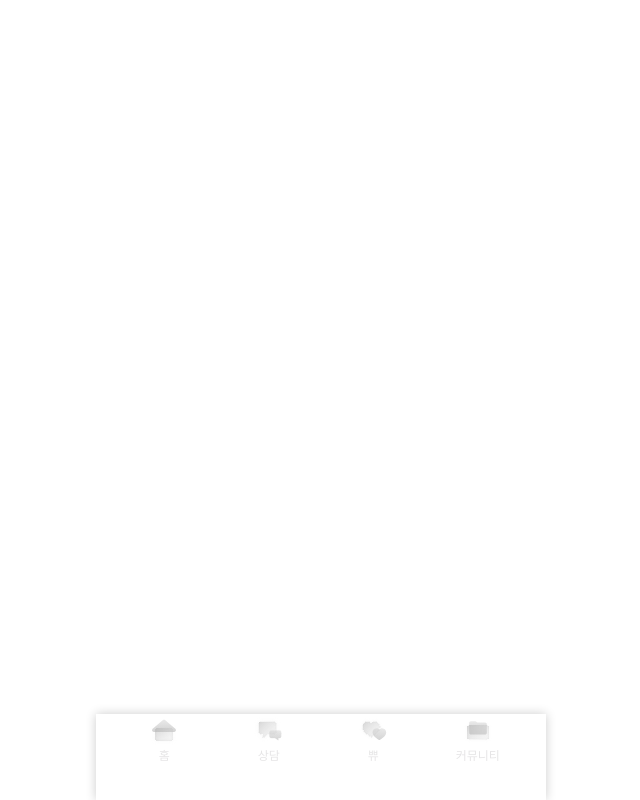
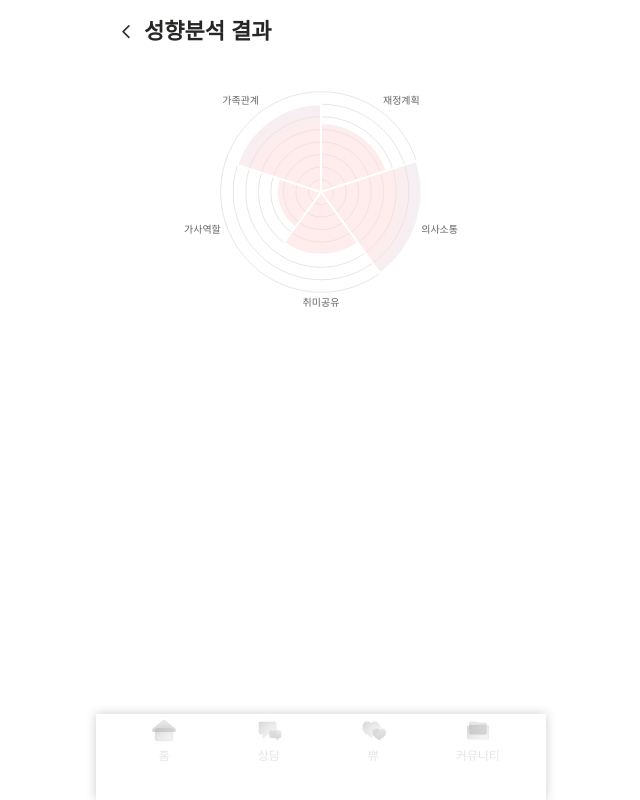
Before and after one commit to KDT-2024-FirstStep-Team/first-step-frontend, a React (Vite) app: page /analysis-detail in a window 1280 px wide. Before the commit this address had no page. Shown: the whole page, without its empty margins (319-959 px from the left). Built offline with nearby package versions, Linux system fonts and the light colour scheme; a web font is replaced by a local one.

Commit message:
feat: 성향분석 그래프 구현(미완성) Next로 마이그레이션을 위해 중간 종료

```diff
--- a/package.json
+++ b/package.json
@@ -18,6 +18,7 @@
     "@typescript-eslint/eslint-plugin": "^8.12.1",
     "@typescript-eslint/parser": "^8.12.1",
     "axios": "^1.7.7",
+    "chart.js": "^4.4.6",
     "class-variance-authority": "^0.7.0",
     "clsx": "^2.1.1",
     "embla-carousel-react": "^8.3.1",
@@ -25,6 +26,7 @@
     "lucide-react": "^0.454.0",
     "pretendard": "^1.3.9",
     "react": "^18.3.1",
+    "react-chartjs-2": "^5.2.0",
     "react-dom": "^18.3.1",
     "react-redux": "^9.1.2",
     "react-router-dom": "^6.27.0",
--- /dev/null
+++ b/src/components/Graph.tsx
@@ -0,0 +1,87 @@
+import { PolarArea } from 'react-chartjs-2';
+import {
+  Chart as ChartJS,
+  PolarAreaController,
+  RadialLinearScale,
+  ArcElement,
+  Tooltip,
+  Legend
+} from 'chart.js';
+import styled from 'styled-components';
+
+ChartJS.register(
+  PolarAreaController,
+  RadialLinearScale,
+  ArcElement,
+  Tooltip,
+  Legend
+);
+
+const Graph = () => {
+  return (
+    <GraphContainer>
+      <PolarArea data={data} options={options} />
+    </GraphContainer>
+  );
+};
+
+const data = {
+  labels: ['재정계획', '의사소통', '취미공유', '가사역할', '가족관계'],
+  datasets: [
+    {
+      label: '성향분석',
+      data: [11, 16, 10, 7, 14],
+      backgroundColor: function (context) {
+        const chart = context.chart;
+        const { ctx, chartArea } = chart;
+
+        if (!chartArea) {
+          return null;
+        }
+
+        const gradient = ctx.createRadialGradient(
+          (chartArea.left + chartArea.right) / 2,
+          (chartArea.top + chartArea.bottom) / 2,
+          chartArea.width / 4,
+          (chartArea.left + chartArea.right) / 2,
+          (chartArea.top + chartArea.bottom) / 2,
+          chartArea.width / 2
+        );
+
+        gradient.addColorStop(0, 'rgba(254, 217, 217, 0.5)');
+        gradient.addColorStop(1, 'rgba(211, 231, 253, 0.5)');
+        return gradient;
+      }
+    }
+  ]
+};
+
+const options = {
+  plugins: {
+    legend: {
+      display: false // 범례 숨기기
+    }
+  },
+  scales: {
+    r: {
+      pointLabels: {
+        display: true, // 그래프 둘레에 라벨 표시
+        centerPointLabels: true // 라벨을 그래프 중앙에 위치시키기
+      },
+      ticks: {
+        display: false // 원 안의 숫자 숨기기
+      }
+    }
+  }
+};
+
+const GraphContainer = styled.div`
+  width: 100%;
+  height: 274px;
+  background-color: var(--gr100);
+  display: flex;
+  align-items: center;
+  justify-content: center;
+`;
+
+export default Graph;
--- a/src/pages/Analysis.tsx
+++ b/src/pages/Analysis.tsx
@@ -1,5 +1,5 @@
-import React from 'react';
 import Header from '@/components/Header';
+import { Link } from 'react-router-dom';
 
 const Analysis = () => {
   return (
@@ -9,8 +9,8 @@ const Analysis = () => {
         showSearchIcon={true}
         showNotificationIcon={true}
       />
-      <main>
-        <h1 className="text-2xl font-bold">성향분석</h1>
+      <main className="content">
+        <Link to={'/analysis-detail'}>성향분석 결과 페이지</Link>
       </main>
     </div>
   );
--- /dev/null
+++ b/src/pages/AnalysisDetail.tsx
@@ -0,0 +1,15 @@
+import BackHeader from '@/components/BackHeader';
+import Graph from '@/components/Graph';
+
+const AnalysisDetail = () => {
+  return (
+    <>
+      <BackHeader title="성향분석 결과" />
+      <main className="content">
+        <Graph />
+      </main>
+    </>
+  );
+};
+
+export default AnalysisDetail;
--- a/src/routes/Router.tsx
+++ b/src/routes/Router.tsx
@@ -16,6 +16,7 @@ import UserGuide from '@/pages/UserGuide.tsx';
 import Buy from '@/pages/Buy.tsx';
 import MyHeart from '@/pages/MyHeart.tsx';
 import CommunityDetail from '@/pages/CommunityDetail.tsx';
+import AnalysisDetail from '@/pages/AnalysisDetail.tsx';
 
 function Router() {
   return (
@@ -29,6 +30,7 @@ function Router() {
       <Route path="/counselor-chatbot" element={<CounselorChatBot />} />
       <Route path="/search" element={<Search />} />
       <Route path="/analysis" element={<Analysis />} />
+      <Route path="/analysis-detail" element={<AnalysisDetail />} />
       <Route path="/select-login" element={<SelectLogin />} />
       <Route path="/login" element={<Login />} />
       <Route path="/signup" element={<SignUp />} />
```
Also changed, not shown: 1 other file (tests, documents, lock files or other folders).
